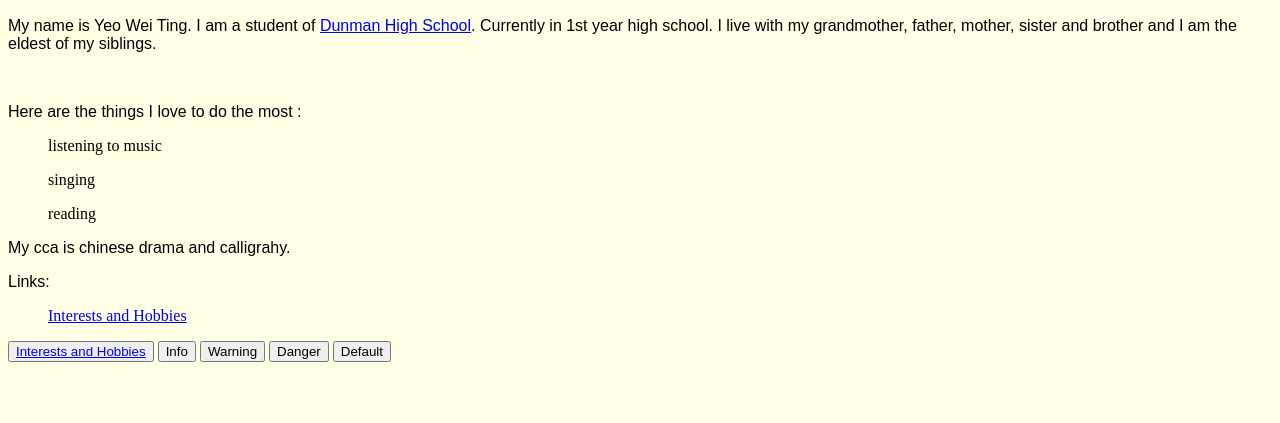
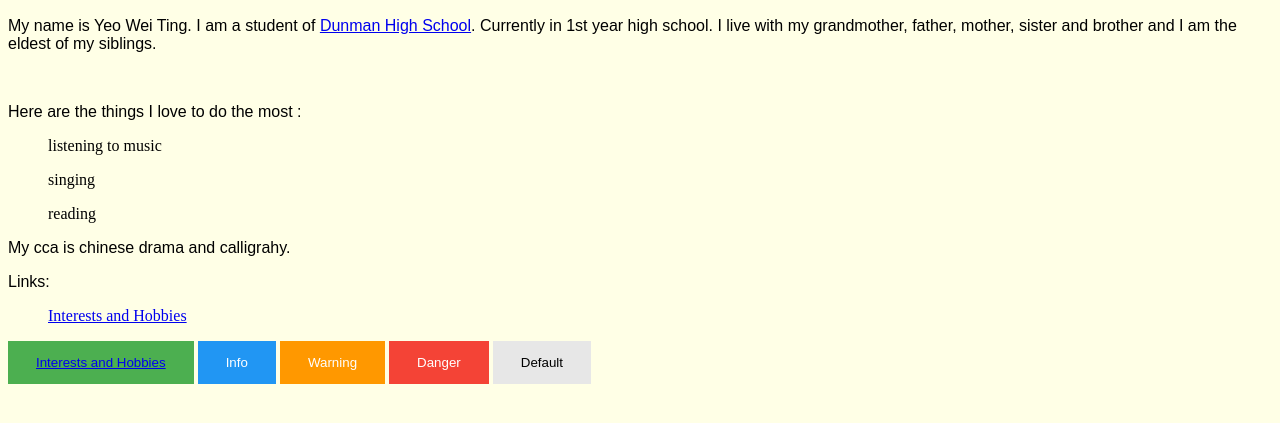
Before and after one commit to dhsyeoweiting/dhsyeoweiting.github.io, a plain HTML site: page index.html in a window 1280 px wide. Shown: the part 99-522 px from the top of the page. Drawn offline with Linux system fonts and the light colour scheme.

Commit message:
Update style.css

```diff
--- a/style.css
+++ b/style.css
@@ -13,3 +13,24 @@ h2{
   font-family: Arial
      color: #6666ff;
 }
+.btn {
+    border: none; /* Remove borders */
+    color: white; /* Add a text color */
+    padding: 14px 28px; /* Add some padding */
+    cursor: pointer; /* Add a pointer cursor on mouse-over */
+}
+
+.success {background-color: #4CAF50;} /* Green */
+.success:hover {background-color: #46a049;}
+
+.info {background-color: #2196F3;} /* Blue */
+.info:hover {background: #0b7dda;}
+
+.warning {background-color: #ff9800;} /* Orange */
+.warning:hover {background: #e68a00;}
+
+.danger {background-color: #f44336;} /* Red */
+.danger:hover {background: #da190b;}
+
+.default {background-color: #e7e7e7; color: black;} /* Gray */
+.default:hover {background: #ddd;}
```
